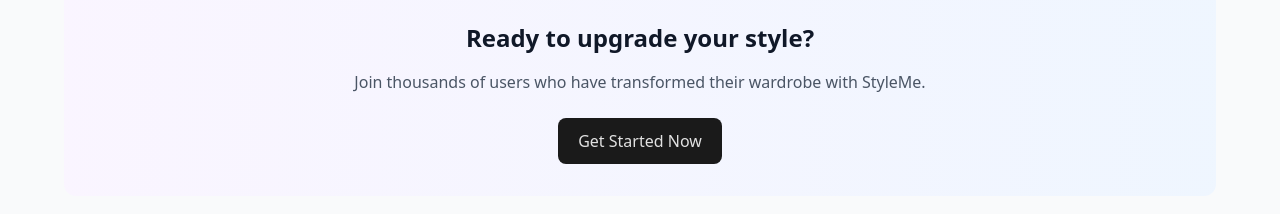
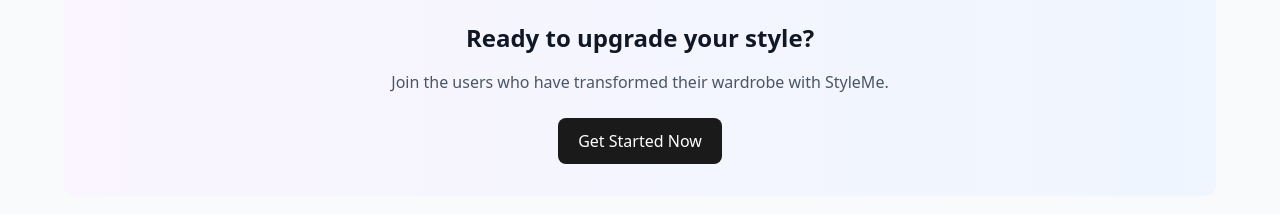
Before and after one commit to stran9682/468team, a React (Vite) app in the folder StyleMe/: page / in a window 1280 px wide. Shown: the part 518-732 px from the top of the page. Built offline with nearby package versions, Linux system fonts and the light colour scheme.

Commit message:
Fixed the get Started button on the home page

```diff
--- a/StyleMe/src/Pages/Home.tsx
+++ b/StyleMe/src/Pages/Home.tsx
@@ -1,6 +1,9 @@
 import { FiTrendingUp, FiStar, FiShoppingBag } from 'react-icons/fi';
+import { useNavigate } from 'react-router-dom'; // Import useNavigate
 
 const Home = () => {
+    const navigate = useNavigate(); // Initialize the navigate function
+
     return (
         <div className="max-w-7xl mx-auto px-4 sm:px-6 lg:px-8 py-8">
             {/* Hero Section */}
@@ -44,9 +47,12 @@
             <div className="bg-gradient-to-r from-purple-50 to-blue-50 rounded-xl p-8 text-center fade-in">
                 <h2 className="text-2xl font-bold text-gray-900 mb-4">Ready to upgrade your style?</h2>
                 <p className="text-gray-600 mb-6 max-w-2xl mx-auto">
-                    Join thousands of users who have transformed their wardrobe with StyleMe.
+                    Join the users who have transformed their wardrobe with StyleMe.
                 </p>
-                <button className="btn btn-primary px-6 py-3 text-lg">
+                <button
+                    onClick={() => navigate('/sign%20up')} // Add navigation to signup
+                    className="bg-purple-600 hover:bg-purple-700 text-white font-medium py-3 px-6 rounded-lg transition-colors duration-300 text-lg"
+                >
                     Get Started Now
                 </button>
             </div>
```
